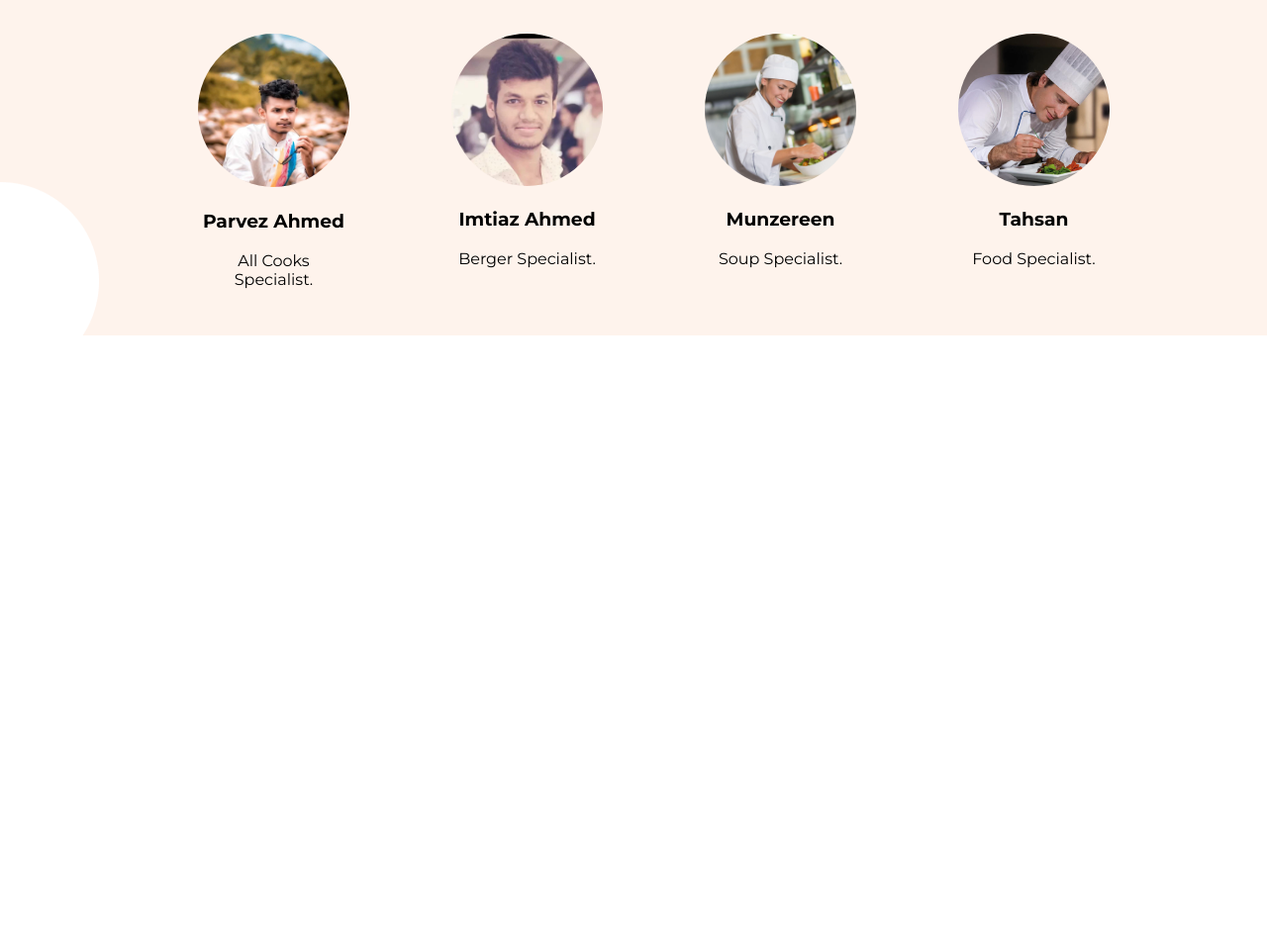
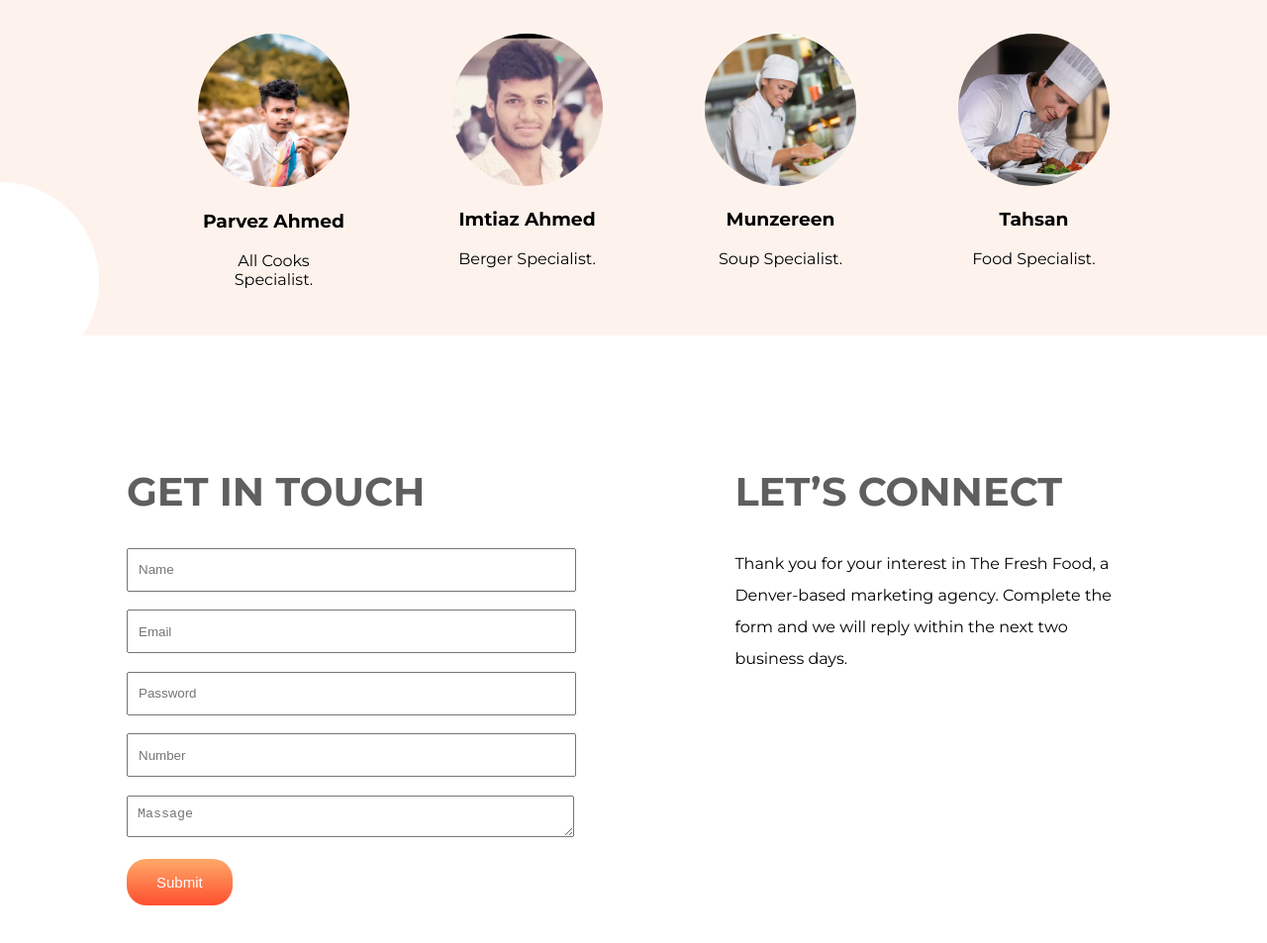
Before and after one commit to Parvez-Ahmed-Protty/fresh-food, a plain HTML site: page index.html in a window 1280 px wide. Shown: the part 2314-3267 px from the top of the page at 99% size. Before the commit the page ends 2753 px from the top, so only its background shows below. Drawn offline with Linux system fonts and the light colour scheme.

Commit message:
contact section

```diff
--- a/index.html
+++ b/index.html
@@ -97,5 +97,24 @@
         </div>
     </div>
     </section>
+    <section>
+        <div class="flexible-container-contact">
+            <div class="form">
+                <h2>GET IN TOUCH</h2>
+                <form action="">
+                    <input class="form-input" type="text" placeholder="Name"><br>
+                    <input class="form-input" type="email" placeholder="Email" requirements><br>
+                    <input class="form-input" type="password" placeholder="Password"><br>
+                    <input class="form-input" type="tel" placeholder="Number"><br>
+                    <textarea class="form-input" name="" id="" cols="" rows="" placeholder="Massage"></textarea> <br>
+                    <button class="submit-btn">Submit</button>
+                </form>
+            </div>
+            <div class="contact">
+                <h2>LET’S CONNECT</h2>
+                <p>Thank you for your interest in The Fresh Food, a Denver-based marketing agency. Complete the form and we will reply within the next two business days.</p>
+            </div>
+        </div>
+    </section>
 </body>
 </html>
--- a/style.css
+++ b/style.css
@@ -128,3 +128,32 @@ h2 {
     width: 100%;
     border-radius: 50%;
 }
+.flexible-container-contact{
+    display: flex;
+    width: 80%;
+    margin: 0 auto;
+    margin-bottom: 100px;
+}
+.form{
+    width: 60%;
+}
+.contact{
+    width: 40%;
+}
+.form-input{
+    width: 70%;
+    height: 20px;
+    margin-bottom: 3%;
+    padding: 10px;
+}
+.submit-btn{
+    background-image: linear-gradient(#ffa967,#FE4F30);
+    color: white;
+    border: none;
+    padding: 15px 30px;
+    font-size: 15px;
+    border-radius: 20px;
+}
+.contact p{
+    line-height: 2em;
+}
```
